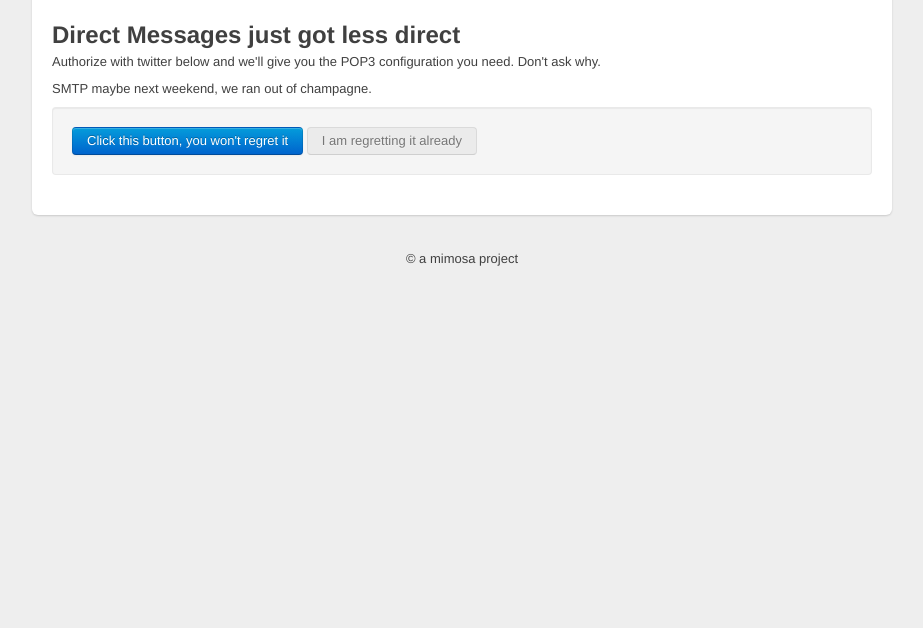
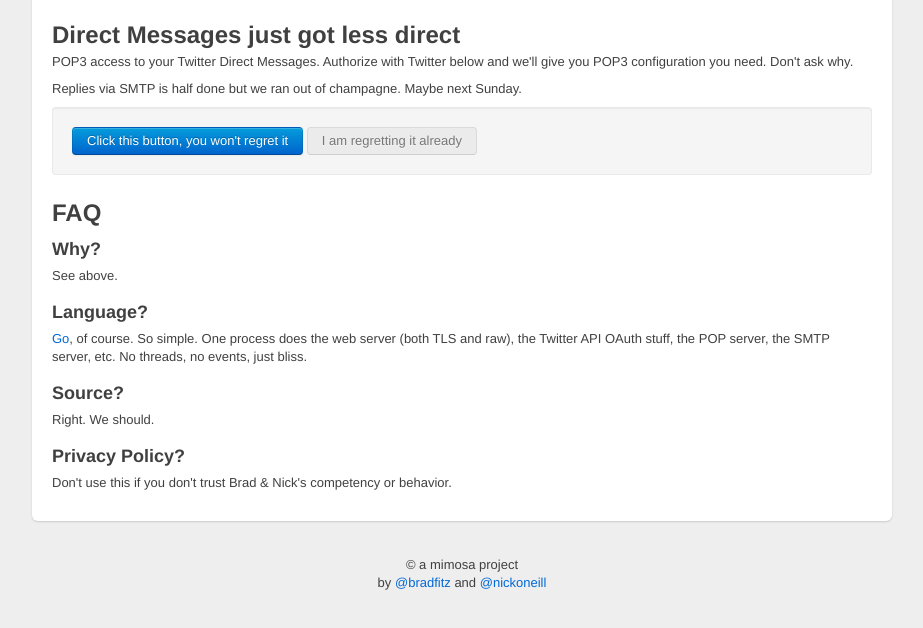
Before and after one commit to bradfitz/eight22er, a plain HTML site: page static/index.html in a window 1280 px wide. Shown: the part 78-706 px from the top of the page, without its empty margins (178-1101 px from the left). Drawn offline with Linux system fonts and the light colour scheme.

Commit message:
more text

```diff
--- a/static/index.html
+++ b/static/index.html
@@ -87,12 +87,29 @@ $(document).ready(function(){
         <div class="row">
           <div class="span14">
             <h2>Direct Messages just got less direct</h2>
-            <p>Authorize with twitter below and we'll give you the POP3 configuration you need. Don't ask why.</p>
-            <p>SMTP maybe next weekend, we ran out of champagne.</p>
+            <p>POP3 access to your Twitter Direct Messages. Authorize with Twitter below and we'll give you POP3 configuration you need. Don't ask why.</p>
+            <p>Replies via SMTP is half done but we ran out of champagne. Maybe next Sunday.</p>
             <div class="well">
                 <a href="/login" class="btn authorize primary">Click this button, you won't regret it</a>
                 <a href="#" title="Sorry" data-content="We regret to inform you that you cannot regret this decision" class="btn regret disabled">I am regretting it already</a>
             </div>
+
+            <h2>FAQ</h2>
+            <h3>Why?</h3>
+            <p>See above.</p>
+
+            <h3>Language?</h3>
+            <p><a href="http://golang.org/">Go</a>, of course. So
+            simple. One process does the web server (both TLS and
+            raw), the Twitter API OAuth stuff, the POP server, the
+            SMTP server, etc.  No threads, no events, just bliss.</p>
+
+            <h3>Source?</h3>
+            <p>Right. We should.</p>
+
+            <h3>Privacy Policy?</h3>
+            <p>Don't use this if you don't trust Brad &amp; Nick's competency or behavior.</p>
+
           </div>
           <!-- <div class="span4">
             <h3>Secondary content</h3>
@@ -101,7 +118,8 @@ $(document).ready(function(){
       </div>
 
       <footer>
-        <p>&copy; a mimosa project</p>
+        <p>&copy; a mimosa project<br/>
+        by <a href="http://twitter.com/bradfitz">@bradfitz</a> and <a href="http://twitter.com/nickoneill">@nickoneill</a></p>
       </footer>
     </div> <!-- /container -->
   </body>
```
